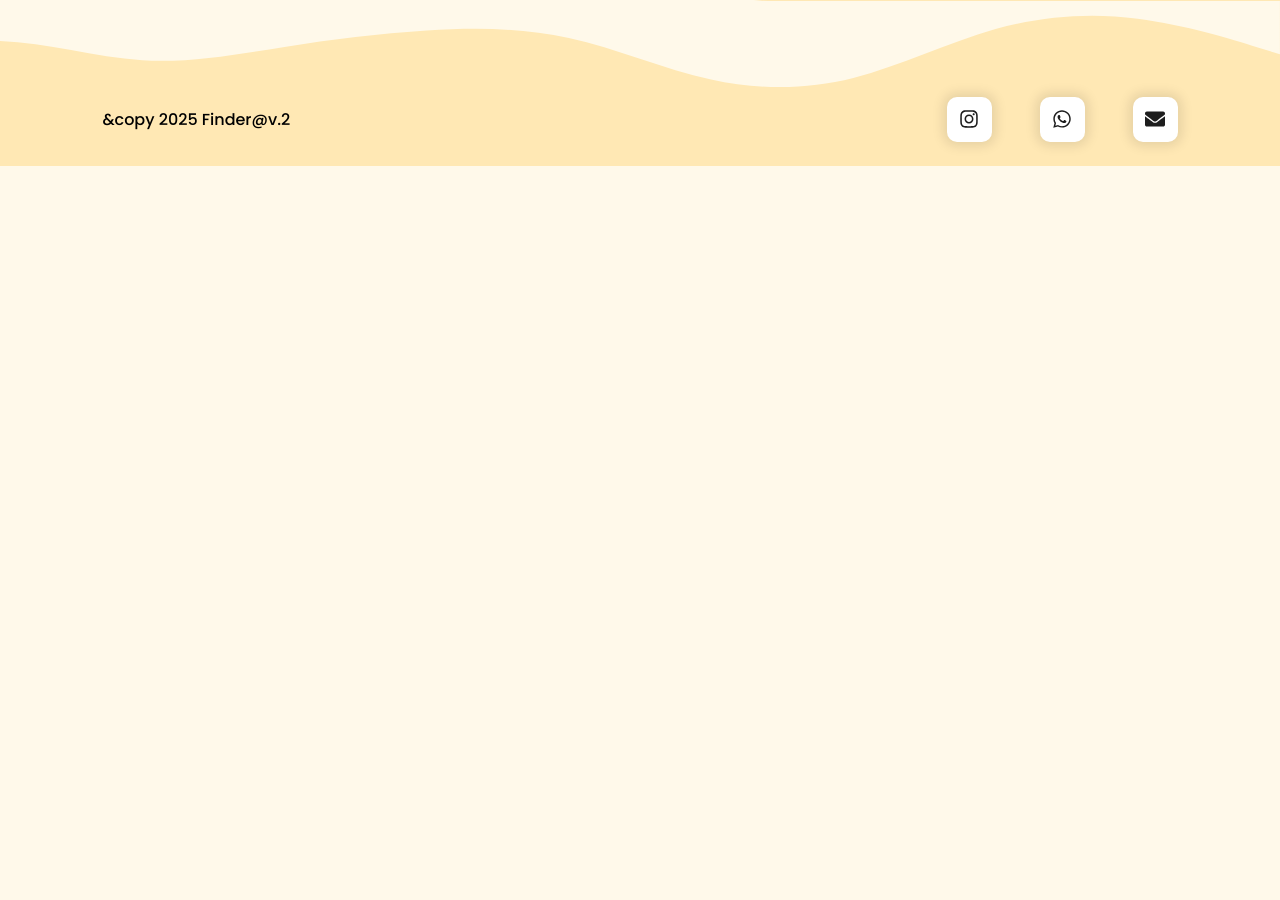
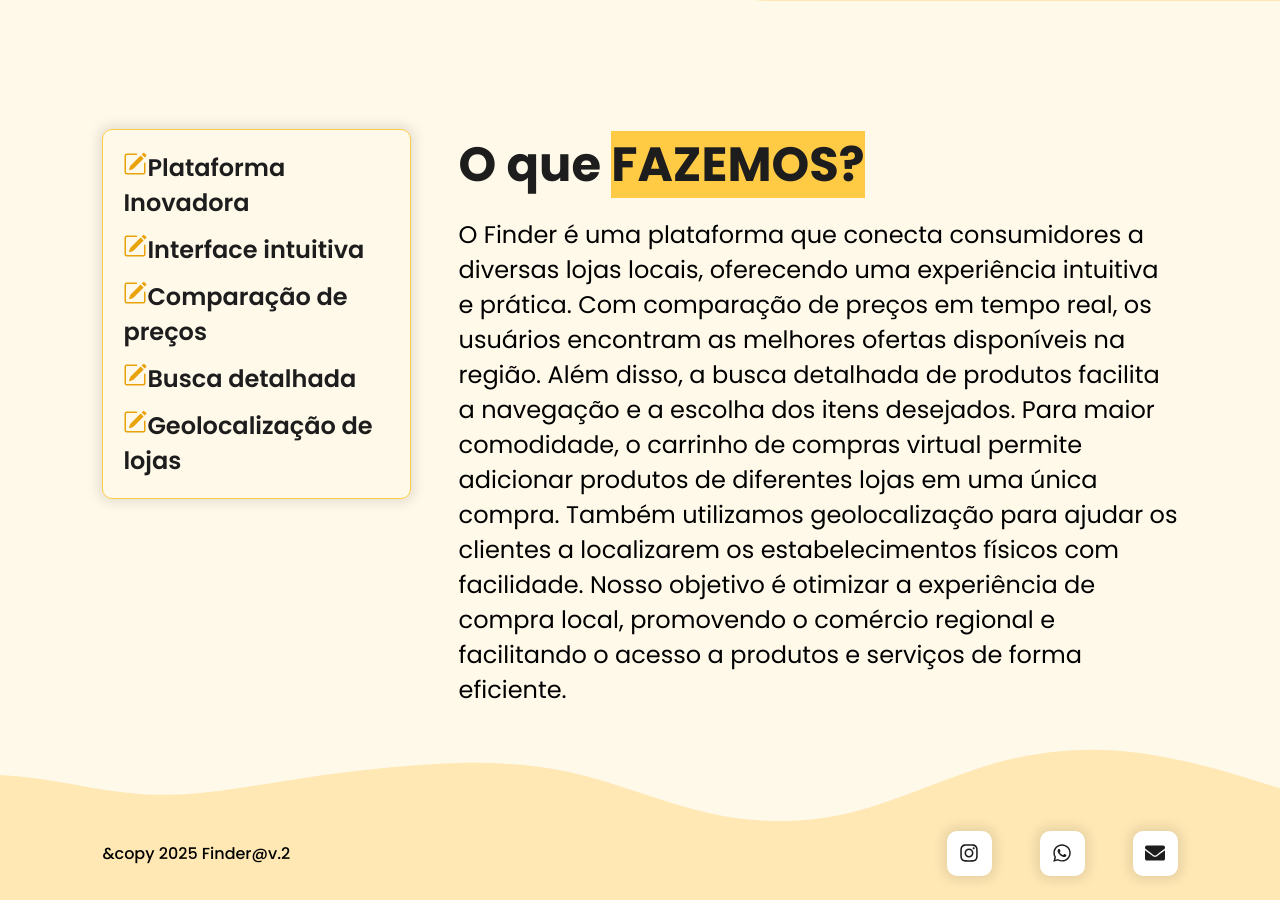
Before and after one commit to CauaHm/Finder_React, a React (Vite) app in the folder Finder/: page / in a window 1280 px wide. Shown: the part 811-1711 px from the top of the page. Before the commit the page ends 977 px from the top, so only its background shows below. Built offline with nearby package versions, Linux system fonts and the light colour scheme.

Commit message:
Criado a 2 section

```diff
--- a/Finder/src/components/GenericHtml/styles.module.css
+++ b/Finder/src/components/GenericHtml/styles.module.css
@@ -1,6 +1,11 @@
 .GenericHtml {
-  display: flex;
-  flex-direction: column;
+   display: flex;
+    flex-direction: column;
+    align-items: start;
+    justify-content: center;
+    width: 70%;
+    gap: 16px;
+    font-size: 1.5rem;
 }
 
 .subTitle {
--- /dev/null
+++ b/Finder/src/components/SectionAboutDoWeDo/index.tsx
@@ -0,0 +1,30 @@
+import { motion } from 'motion/react';
+import { BsPencilSquare } from "react-icons/bs";
+import styles from './styles.module.css';
+import { GenericHtml } from '../GenericHtml';
+
+export function SectionAboutDoWeDo() {
+  return (
+    <section className={styles.section}>
+      <motion.div
+        initial={{ opacity: 0, x: -100 }}
+        animate={{ opacity: 1, x: 0 }}
+        transition={{ duration: 0.8 }}
+        className={styles.leftSection}
+        >
+           <ul className={styles.list_itens}>
+                <li><BsPencilSquare /><span>Plataforma Inovadora</span></li>
+                <li><BsPencilSquare /><span>Interface intuitiva</span></li>
+                <li><BsPencilSquare /><span>Comparação de preços</span></li>
+                <li><BsPencilSquare /><span>Busca detalhada</span></li>
+                <li><BsPencilSquare /><span>Geolocalização de lojas</span></li>
+            </ul>
+    </motion.div>
+    <GenericHtml titulo='O que' tituloGrifado='fazemos?'>
+        <p>
+          O Finder é uma plataforma que conecta consumidores a diversas lojas locais, oferecendo uma experiência intuitiva e prática. Com comparação de preços em tempo real, os usuários encontram as melhores ofertas disponíveis na região. Além disso, a busca detalhada de produtos facilita a navegação e a escolha dos itens desejados. Para maior comodidade, o carrinho de compras virtual permite adicionar produtos de diferentes lojas em uma única compra. Também utilizamos geolocalização para ajudar os clientes a localizarem os estabelecimentos físicos com facilidade. Nosso objetivo é otimizar a experiência de compra local, promovendo o comércio regional e facilitando o acesso a produtos e serviços de forma eficiente.
+        </p>
+      </GenericHtml>
+    </section>
+  );
+}
--- /dev/null
+++ b/Finder/src/components/SectionAboutDoWeDo/styles.module.css
@@ -0,0 +1,36 @@
+.section {
+    width: 100%;
+    display: flex;
+    justify-content: center;
+    align-items: start;
+    gap: 48px;
+    padding: 28px 8%;
+    margin-top: 100px;
+}
+
+.leftSection {
+    width: 30%;
+}
+
+.list_itens {
+    display: flex;
+    flex-direction: column;
+    width: 100%;
+    justify-content: center;
+    align-items: self-start;
+    padding: 20px;
+    border: 1px solid var(--principal);
+    border-radius: 10px;
+    box-shadow: 0px 0px 12px 4px rgba(0, 0, 0, 0.1);
+    gap: 12px;
+}
+
+.list_itens li{
+    color: var(--principal-dark);
+    font-size: 1.5rem;
+}
+
+.list_itens li span {
+    color: var(--texto-2);
+    font-weight: 600;
+}
--- a/Finder/src/pages/Home/index.tsx
+++ b/Finder/src/pages/Home/index.tsx
@@ -1,4 +1,5 @@
 import { SectionAbout } from "../../components/SectionAbout";
+import { SectionAboutDoWeDo } from "../../components/SectionAboutDoWeDo";
 import { MainTamplates } from "../../Templates/MainTampletes";
 
 export function Home() {
@@ -6,6 +7,7 @@
            <>
             <MainTamplates>
                 <SectionAbout/>
+                <SectionAboutDoWeDo/>
             </MainTamplates>
            </>
     )
```
